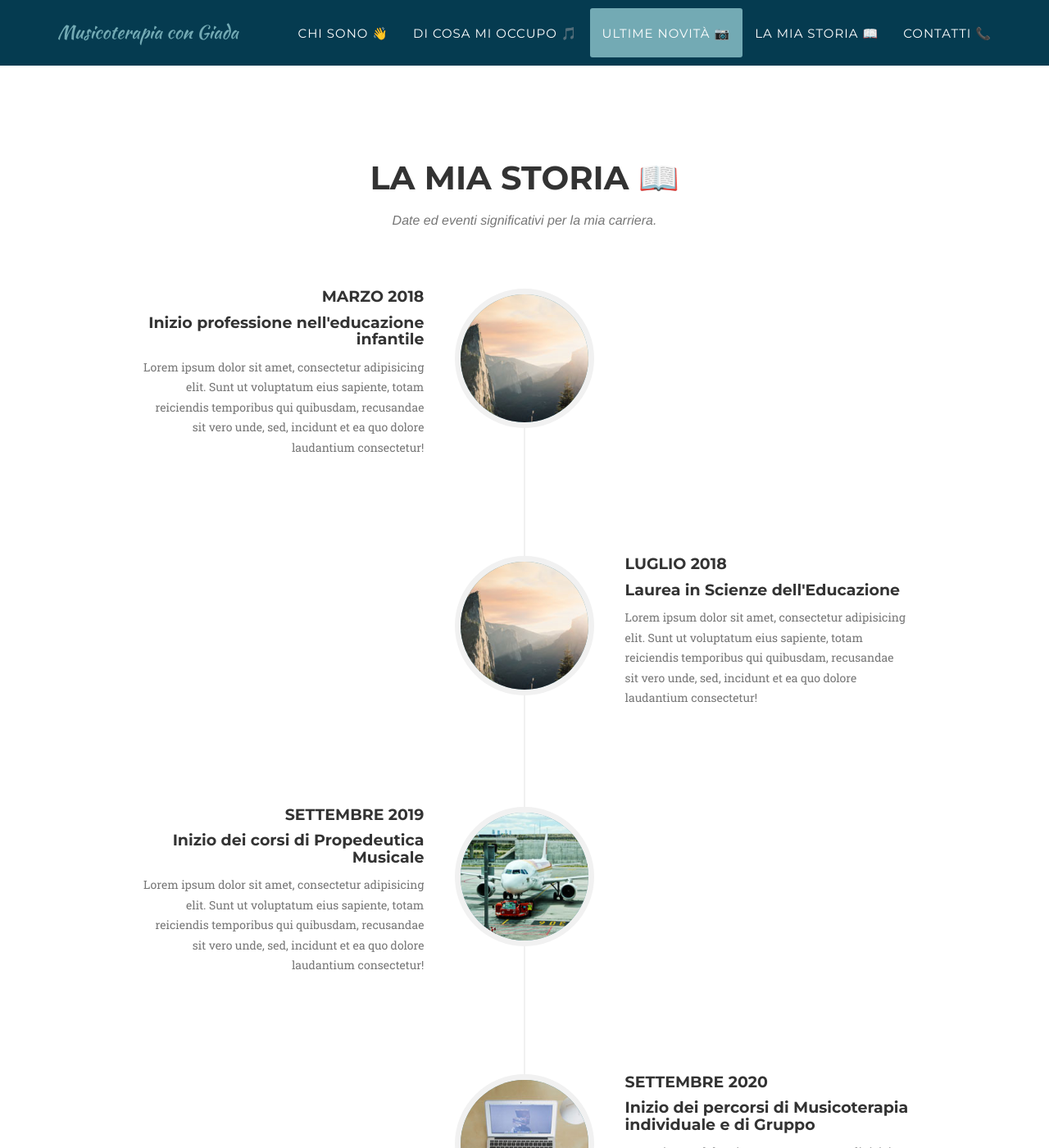
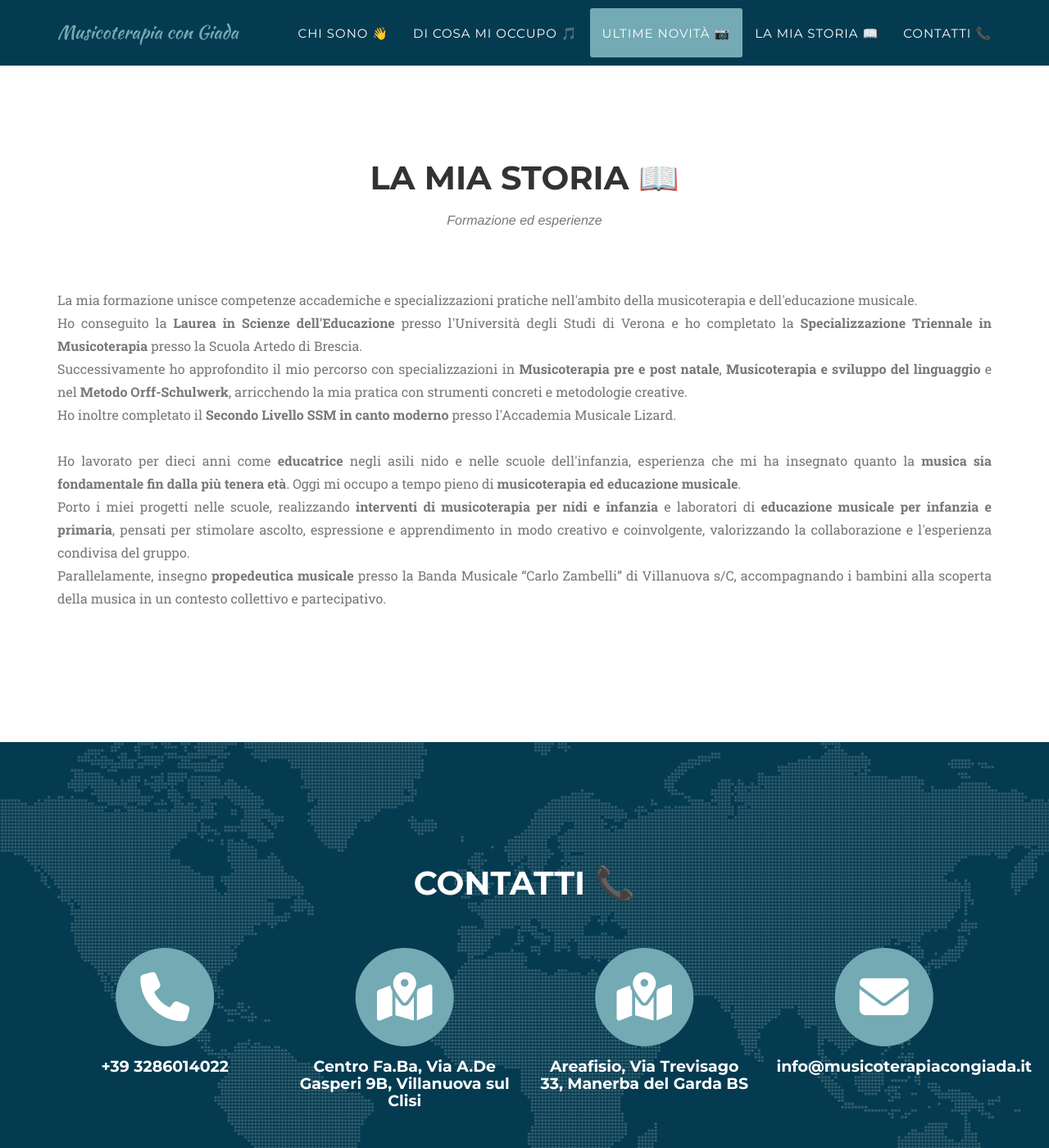
Before and after one commit to gmarraff/giadatanghetti.it, a Jekyll site: the page built from index.markdown, in a window 1280 px wide and 1400 px high, scrolled down 3988 px. Shown: the whole window at 82% size. Built offline with Jekyll 4.4.1, drawn with Linux system fonts in a browser that asks for light colours; some web fonts are replaced; some of the changed text lies outside the part shown.

Commit message:
Update my story

```diff
--- a/_includes/my-story.html
+++ b/_includes/my-story.html
@@ -4,102 +4,21 @@
             <div class="row">
                 <div class="col-lg-12 text-center">
                     <h2 class="section-heading">{{section.title}}</h2>
-                    <h3 class="section-subheading text-muted">Date ed eventi significativi per la mia carriera.</h3>
+                    <h3 class="section-subheading text-muted">Formazione ed esperienze</h3>
                 </div>
             </div>
             <div class="row">
-                <div class="col-lg-12">
-                    <ul class="timeline">
-                        <li>
-                            <div class="timeline-image">
-                                <img class="img-circle img-responsive" src="{{ site.baseurl }}img/about/1.jpg" alt="">
-                            </div>
-                            <div class="timeline-panel">
-                                <div class="timeline-heading">
-                                    <h4>Marzo 2018</h4>
-                                    <h4 class="subheading">Inizio professione nell'educazione infantile</h4>
-                                </div>
-                                <div class="timeline-body">
-                                    <p class="text-muted">Lorem ipsum dolor sit amet, consectetur adipisicing elit. Sunt ut voluptatum eius sapiente, totam reiciendis temporibus qui quibusdam, recusandae sit vero unde, sed, incidunt et ea quo dolore laudantium consectetur!</p>
-                                </div>
-                            </div>
-                        </li>
-                        <li class="timeline-inverted">
-                            <div class="timeline-image">
-                                <img class="img-circle img-responsive" src="{{ site.baseurl }}img/about/1.jpg" alt="">
-                            </div>
-                            <div class="timeline-panel">
-                                <div class="timeline-heading">
-                                    <h4>Luglio 2018</h4>
-                                    <h4 class="subheading">Laurea in Scienze dell'Educazione</h4>
-                                </div>
-                                <div class="timeline-body">
-                                    <p class="text-muted">Lorem ipsum dolor sit amet, consectetur adipisicing elit. Sunt ut voluptatum eius sapiente, totam reiciendis temporibus qui quibusdam, recusandae sit vero unde, sed, incidunt et ea quo dolore laudantium consectetur!</p>
-                                </div>
-                            </div>
-                        </li>
-                        <li>
-                            <div class="timeline-image">
-                                <img class="img-circle img-responsive" src="{{ site.baseurl }}img/about/2.jpg" alt="">
-                            </div>
-                            <div class="timeline-panel">
-                                <div class="timeline-heading">
-                                    <h4>Settembre 2019</h4>
-                                    <h4 class="subheading">Inizio dei corsi di Propedeutica Musicale</h4>
-                                </div>
-                                <div class="timeline-body">
-                                    <p class="text-muted">Lorem ipsum dolor sit amet, consectetur adipisicing elit. Sunt ut voluptatum eius sapiente, totam reiciendis temporibus qui quibusdam, recusandae sit vero unde, sed, incidunt et ea quo dolore laudantium consectetur!</p>
-                                </div>
-                            </div>
-                        </li>
-                        <li class="timeline-inverted">
-                            <div class="timeline-image">
-                                <img class="img-circle img-responsive" src="{{ site.baseurl }}img/about/3.jpg" alt="">
-                            </div>
-                            <div class="timeline-panel">
-                                <div class="timeline-heading">
-                                    <h4>Settembre 2020</h4>
-                                    <h4 class="subheading">Inizio dei percorsi di Musicoterapia individuale e di Gruppo</h4>
-                                </div>
-                                <div class="timeline-body">
-                                    <p class="text-muted">Lorem ipsum dolor sit amet, consectetur adipisicing elit. Sunt ut voluptatum eius sapiente, totam reiciendis temporibus qui quibusdam, recusandae sit vero unde, sed, incidunt et ea quo dolore laudantium consectetur!</p>
-                                </div>
-                            </div>
-                        </li>
-                        <li>
-                            <div class="timeline-image">
-                                <img class="img-circle img-responsive" src="{{ site.baseurl }}img/about/4.jpg" alt="">
-                            </div>
-                            <div class="timeline-panel">
-                                <div class="timeline-heading">
-                                    <h4>Dicembre 2021</h4>
-                                    <h4 class="subheading">Diploma triennale di Musicoterapia</h4>
-                                </div>
-                                <div class="timeline-body">
-                                    <p class="text-muted">Lorem ipsum dolor sit amet, consectetur adipisicing elit. Sunt ut voluptatum eius sapiente, totam reiciendis temporibus qui quibusdam, recusandae sit vero unde, sed, incidunt et ea quo dolore laudantium consectetur!</p>
-                                </div>
-                            </div>
-                        </li>
-                        <li class="timeline-inverted">
-                            <div class="timeline-image">
-                                <img class="img-circle img-responsive" src="{{ site.baseurl }}img/about/4.jpg" alt="">
-                            </div>
-                            <div class="timeline-panel">
-                                <div class="timeline-heading">
-                                    <h4>Dal 2018 ad Oggi</h4>
-                                    <h4 class="subheading">Musicoterpia, Educazione & Musica</h4>
-                                </div>
-                                <div class="timeline-body">
-                                    <p class="text-muted">Lorem ipsum dolor sit amet, consectetur adipisicing elit. Sunt ut voluptatum eius sapiente, totam reiciendis temporibus qui quibusdam, recusandae sit vero unde, sed, incidunt et ea quo dolore laudantium consectetur!</p>
-                                </div>
-                            </div>
-                        </li>
-                        <li class="timeline-inverted">
-                            <div class="timeline-image">
-                                <h4>Aiutami a scoprire questo {{ 'now' | date: "%Y" }}!</h4>
-                            </div>
-                        </li>
-                    </ul>
+                <div class="col-lg-12 text-center">
+                    <p class="large text-muted" style="text-align: justify;">
+                        La mia formazione unisce competenze accademiche e specializzazioni pratiche nell'ambito della musicoterapia e dell'educazione musicale.<br/>
+                        Ho conseguito la <strong>Laurea in Scienze dell'Educazione</strong> presso l'Università degli Studi di Verona e ho completato la <strong>Specializzazione Triennale in Musicoterapia</strong> presso la Scuola Artedo di Brescia.<br/>
+                        Successivamente ho approfondito il mio percorso con specializzazioni in <strong>Musicoterapia pre e post natale</strong>, <strong>Musicoterapia e sviluppo del linguaggio</strong> e nel <strong>Metodo Orff-Schulwerk</strong>, arricchendo la mia pratica con strumenti concreti e metodologie creative.<br/>
+                        Ho inoltre completato il <strong>Secondo Livello SSM in canto moderno</strong> presso l'Accademia Musicale Lizard.<br/>
+                        <br/>
+                        Ho lavorato per dieci anni come <strong>educatrice</strong> negli asili nido e nelle scuole dell'infanzia, esperienza che mi ha insegnato quanto la <strong>musica sia fondamentale fin dalla più tenera età</strong>. Oggi mi occupo a tempo pieno di <strong>musicoterapia ed educazione musicale</strong>.<br/>
+                        Porto i miei progetti nelle scuole, realizzando <strong>interventi di musicoterapia per nidi e infanzia</strong> e laboratori di <strong>educazione musicale per infanzia e primaria</strong>, pensati per stimolare ascolto, espressione e apprendimento in modo creativo e coinvolgente, valorizzando la collaborazione e l'esperienza condivisa del gruppo.<br/>
+                        Parallelamente, insegno <strong>propedeutica musicale</strong> presso la Banda Musicale “Carlo Zambelli” di Villanuova s/C, accompagnando i bambini alla scoperta della musica in un contesto collettivo e partecipativo.
+                    </p>
                 </div>
             </div>
         </div>
```
